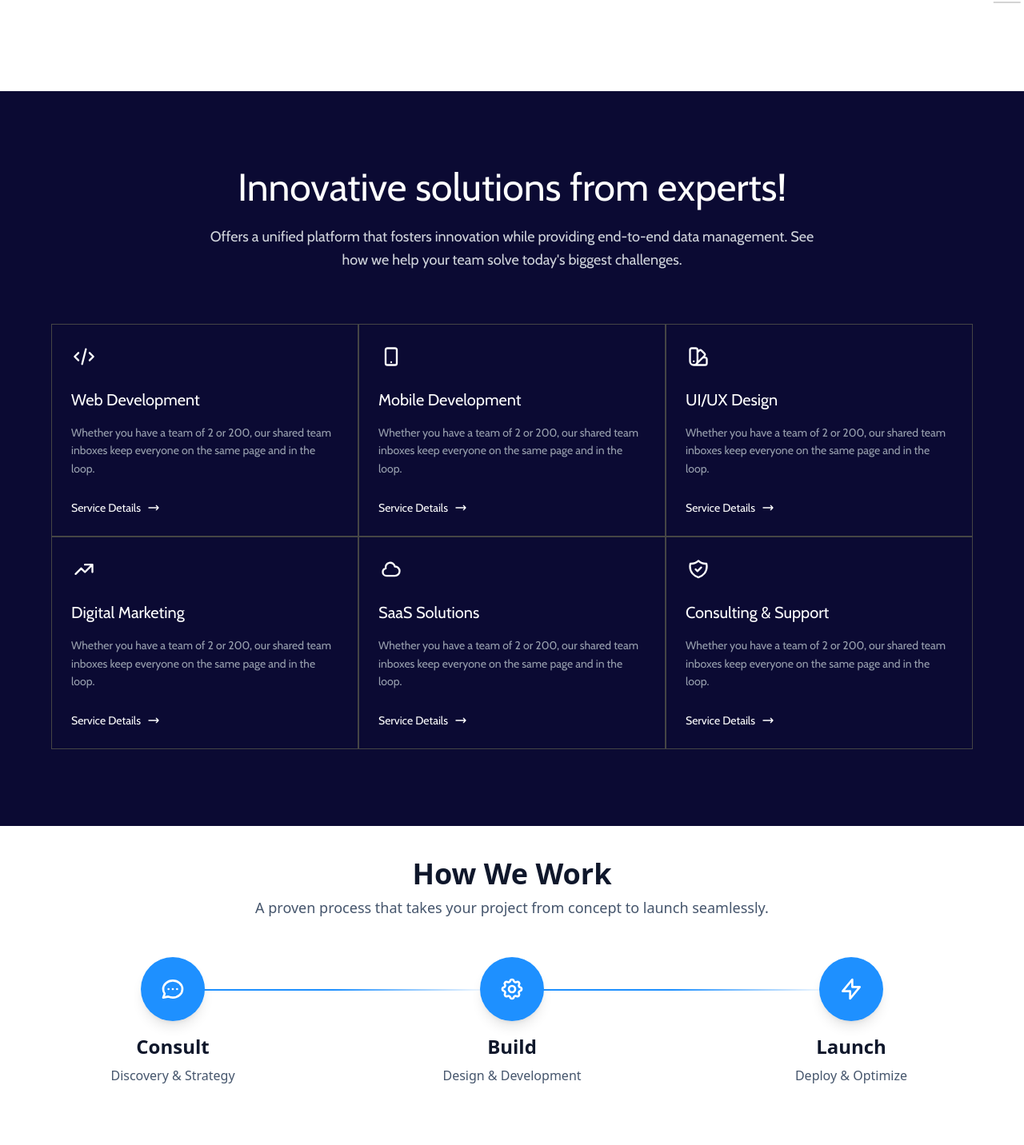
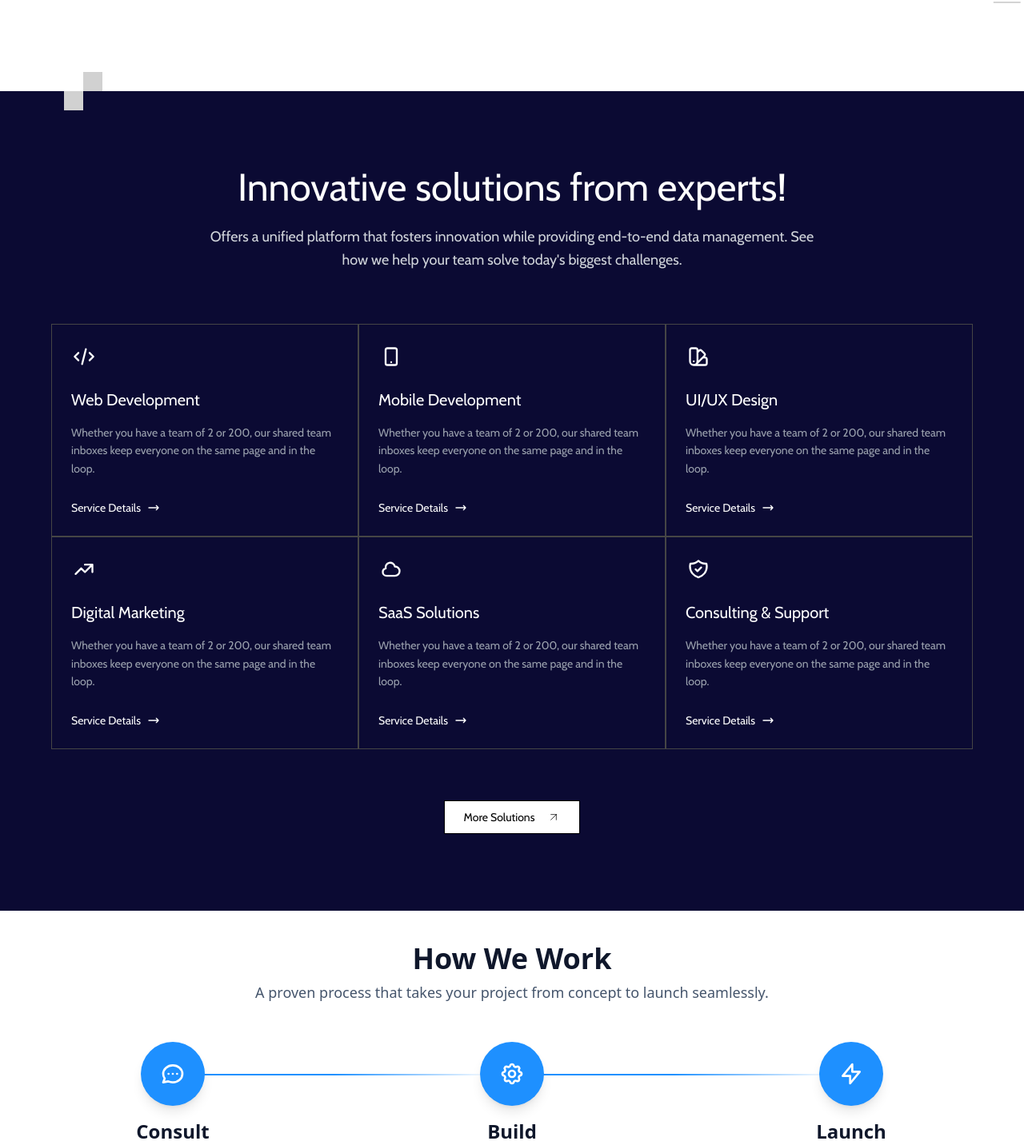
Before and after one commit to Tech4Edge/T4E-Website, a React (Vite) app: page / in a window 1280 px wide. Shown: the part 758-2190 px from the top of the page at 80% size. Built offline with nearby package versions, Linux system fonts and the light colour scheme.

Commit message:
Refactor Hero, Navbar, and OurServices components for improved styling and functionality; add new color variables and assets

```diff
--- a/src/components/Hero.jsx
+++ b/src/components/Hero.jsx
@@ -7,7 +7,11 @@ const Hero = () => {
   return (
     <section className="relative w-full min-h-screen bg-white overflow-hidden py-15 px-6">
       {/* Decorative Shapes */}
-      <img src={shape01} alt="" className="w-45 absolute bottom-30 left-[40%]" />
+      <img
+        src={shape01}
+        alt=""
+        className="w-45 absolute bottom-30 left-[40%]"
+      />
       <img src={shape02} alt="" className="w-65 absolute bottom-18 right-0" />
 
       <div className="w-full flex justify-end">
@@ -16,17 +20,17 @@ const Hero = () => {
           <div className="relative z-10 justify-self-center space-y-4 w-[38%]">
             {/* Badge */}
             <div className="inline-block relative border border-gray-200 rounded-full px-2 py-1">
-              <span className="cabin-400 text-[#0F172B] px-4 py-2 text-sm font-medium z-2 relative">
+              <span className="cabin-400 text-(--color-dark) px-4 py-2 text-sm font-medium z-2 relative">
                 Meet Tech4Edges
               </span>
               <div className="w-10 h-[120%] -mt-1 bg-white absolute top-0 right-0 z-1"></div>
             </div>
 
             {/* Main Heading */}
-            <h1 className="cabin-400 text-3xl md:text-4xl lg:text-[60px] font-black text-[#0F172B] leading-tight">
+            <h1 className="cabin-400 text-3xl md:text-4xl lg:text-[60px] font-black text-(--color-dark) leading-tight">
               IT solutions
               <br />
-              for a <span className="text-[#1E90FF]">growing</span>
+              for a <span className="text-(--color-primary)">growing</span>
               <br />
               businesses
             </h1>
@@ -39,7 +43,7 @@ const Hero = () => {
 
             {/* CTA Button */}
             <div className="pt-4">
-              <button className="cabin-400 bg-[#1E90FF] hover:bg-[#1570d1] text-white font-semibold px-3 py-2 transition-all duration-300 flex items-center gap-5 group shadow-lg hover:shadow-xl">
+              <button className="cabin-400 bg-(--color-primary) hover:bg-(--color-primary-dark) text-white font-semibold px-3 py-2 transition-all duration-300 flex items-center gap-5 group shadow-lg hover:shadow-xl">
                 View Solutions
                 <svg
                   className="w-5 h-5 group-hover:translate-y-1 transition-transform duration-300"
@@ -80,32 +84,6 @@ const Hero = () => {
           </div>
         </div>
       </div>
-
-      {/* <div className="w-full  px-5"> */}
-      {/* <div className="flex justify-center gap-12 w-[80%] mx-auto items-center"> */}
-
-      {/* Right Images */}
-      {/* <div className="relative border h-full"> */}
-      {/* Top Left Image */}
-      {/* <div className="absolute -top-30 -right-10 h-110 w-73 transform skew-x-2 self-end overflow-hidden shadow-xl">
-              <img
-                src="https://images.unsplash.com/photo-1522071820081-009f0129c71c?w=400&h=500&fit=crop"
-                alt="Team collaboration"
-                className="w-full h-full object-cover fixed"
-              />
-            </div> */}
-
-      {/* Top Right Image */}
-      {/* <div className="absolute -bottom-50 left-10 h-110 w-73 transform skew-x-2 self-start overflow-hidden shadow-xl">
-              <img
-                src="https://images.unsplash.com/photo-1556761175-b413da4baf72?w=400&h=500&fit=crop"
-                alt="Business meeting"
-                className="w-full h-full object-cover"
-              />
-            </div>
-          </div>
-        </div>
-      </div> */}
     </section>
   );
 };
--- a/src/components/Navbar.jsx
+++ b/src/components/Navbar.jsx
@@ -14,22 +14,34 @@ const Navbar = () => {
           {/* Navigation Links - Center */}
           <ul className="hidden lg:flex items-center gap-8 cabin-400">
             <li>
-              <a href="#" className=" text-[#0F172B] hover:text-[#1E90FF] font-medium transition-colors duration-300">
+              <a
+                href="#"
+                className=" text-(--color-dark) hover:text-(--color-primary) font-medium transition-colors duration-300"
+              >
                 Home
               </a>
             </li>
             <li>
-              <a href="#" className=" text-[#0F172B] hover:text-[#1E90FF] font-medium transition-colors duration-300">
+              <a
+                href="#"
+                className=" text-(--color-dark) hover:text-(--color-primary) font-medium transition-colors duration-300"
+              >
                 Services
               </a>
             </li>
             <li>
-              <a href="#" className=" text-[#0F172B] hover:text-[#1E90FF] font-medium transition-colors duration-300">
+              <a
+                href="#"
+                className=" text-(--color-dark) hover:text-(--color-primary) font-medium transition-colors duration-300"
+              >
                 About
               </a>
             </li>
             <li>
-              <a href="#" className=" text-[#0F172B] hover:text-[#1E90FF] font-medium transition-colors duration-300">
+              <a
+                href="#"
+                className=" text-(--color-dark) hover:text-(--color-primary) font-medium transition-colors duration-300"
+              >
                 Contact
               </a>
             </li>
@@ -37,17 +49,31 @@ const Navbar = () => {
 
           {/* Get in touch Button */}
           <div className="hidden lg:block">
-            <button className="cabin-400 text-sm flex items-center gap-4 border border-gray-300 hover:border-[#1E90FF] text-[#0F172B] hover:text-[#1E90FF] font-medium px-4 py-1.5 transition-all duration-300 group">
+            <button className="cabin-400 text-sm flex items-center gap-4 border border-gray-300 hover:border-(--color-primary) text-(--color-dark) hover:text-(--color-primary) font-medium px-4 py-1.5 transition-all duration-300 group">
               Get in touch
-              <img src={arrow} className="h-4 w-4 group-hover:translate-x-1 transition-transform duration-300" alt="Arrow" />
+              <img
+                src={arrow}
+                className="h-4 w-4 group-hover:translate-x-1 transition-transform duration-300"
+                alt="Arrow"
+              />
             </button>
           </div>
 
           {/* Mobile Menu Button */}
           <div className="lg:hidden">
-            <button className="text-[#0F172B] p-2">
-              <svg className="w-6 h-6" fill="none" stroke="currentColor" viewBox="0 0 24 24">
-                <path strokeLinecap="round" strokeLinejoin="round" strokeWidth={2} d="M4 6h16M4 12h16M4 18h16" />
+            <button className="text-(--color-dark) p-2">
+              <svg
+                className="w-6 h-6"
+                fill="none"
+                stroke="currentColor"
+                viewBox="0 0 24 24"
+              >
+                <path
+                  strokeLinecap="round"
+                  strokeLinejoin="round"
+                  strokeWidth={2}
+                  d="M4 6h16M4 12h16M4 18h16"
+                />
               </svg>
             </button>
           </div>
--- a/src/components/OurServices.jsx
+++ b/src/components/OurServices.jsx
@@ -2,6 +2,8 @@ import React, { useRef, useState } from "react";
 import { gsap } from "gsap";
 import { useGSAP } from "@gsap/react";
 import cardHoverImg from "../assets/cardHoverImg.png";
+import servicesTopLeft from "../assets/servicesTopLeft.png";
+import arrow from "../assets/topRightTitledArrow.svg";
 
 const OurServices = () => {
   const services = [
@@ -143,12 +145,16 @@ const OurServices = () => {
     setHoveredCard(index);
     if (iconRefs.current[index]) {
       gsap.to(iconRefs.current[index], {
-        color: "#1E90FF",
+        color: "var(--color-primary)",
         duration: 0.3,
+      });
+      gsap.to(iconRefs.current[index], {
+        rotate: 180,
+        duration: 0.5,
       });
     }
 
-    if(imgRefs.current[index]) {
+    if (imgRefs.current[index]) {
       gsap.to(imgRefs.current[index], {
         width: "125px",
         duration: 0.5,
@@ -160,12 +166,16 @@ const OurServices = () => {
     setHoveredCard(null);
     if (iconRefs.current[index]) {
       gsap.to(iconRefs.current[index], {
-        color: "#ffffff",
+        color: "var(--color-white)",
         duration: 0.3,
+      });
+      gsap.to(iconRefs.current[index], {
+        rotate: 0,
+        duration: 0.5,
       });
     }
 
-    if(imgRefs.current[index]) {
+    if (imgRefs.current[index]) {
       gsap.to(imgRefs.current[index], {
         width: "0px",
         duration: 0.5,
@@ -174,7 +184,12 @@ const OurServices = () => {
   };
 
   return (
-    <section className="min-h-screen w-full bg-[#0b0a33] py-24 px-4">
+    <section className="min-h-screen w-full bg-[var(--color-dark-bg)] py-24 px-4 relative">
+      <img
+        src={servicesTopLeft}
+        alt="Decorative Top Left"
+        className="absolute -top-6 left-20"
+      />
       <div className="max-w-6xl mx-auto">
         {/* Section Header */}
         <div className="text-center mb-16">
@@ -197,7 +212,7 @@ const OurServices = () => {
                 key={service.id}
                 onMouseEnter={() => handleCardHover(index)}
                 onMouseLeave={() => handleCardLeave(index)}
-                className={`border border-[#454545] p-6 transition-all duration-300 relative ${
+                className={`border border-[var(--color-border)] p-6 transition-all duration-300 relative ${
                   isHovered ? "border-white bg-white" : "bg-transparent"
                 }`}
               >
@@ -262,6 +277,18 @@ const OurServices = () => {
             );
           })}
         </div>
+
+        {/* More Solutions Button */}
+        <div className="flex justify-center mt-16">
+          <button className="cabin-400 text-sm flex items-center gap-4 border bg-white hover:text-[var(--color-primary)] text-black font-medium px-6 py-2.5 transition-all duration-300 group">
+            More Solutions
+            <img
+              src={arrow}
+              className="h-4 w-4 text-black group-hover:translate-x-1 transition-transform duration-300 brightness-0 "
+              alt="Arrow"
+            />
+          </button>
+        </div>
       </div>
     </section>
   );
--- a/src/index.css
+++ b/src/index.css
@@ -1,6 +1,21 @@
 @import "tailwindcss";
 
 /* importing the Cabin font from Google Fonts */
+
+/* Color Variables - Single Source of Truth */
+:root {
+  --color-primary: #1E90FF;
+  --color-primary-dark: #1570d1;
+  --color-dark: #0F172B;
+  --color-dark-bg: #0b0a33;
+  --color-border: #454545;
+  --color-white: #ffffff;
+  --color-gray-200: #e5e7eb;
+  --color-gray-300: #d1d5db;
+  --color-gray-400: #9ca3af;
+  --color-gray-600: #4b5563;
+  --color-gray-900: #111827;
+}
 
 .cabin-100 {
   font-family: "Cabin", sans-serif;
```
Also changed, not shown: src/assets/servicesTopLeft.png (added).
